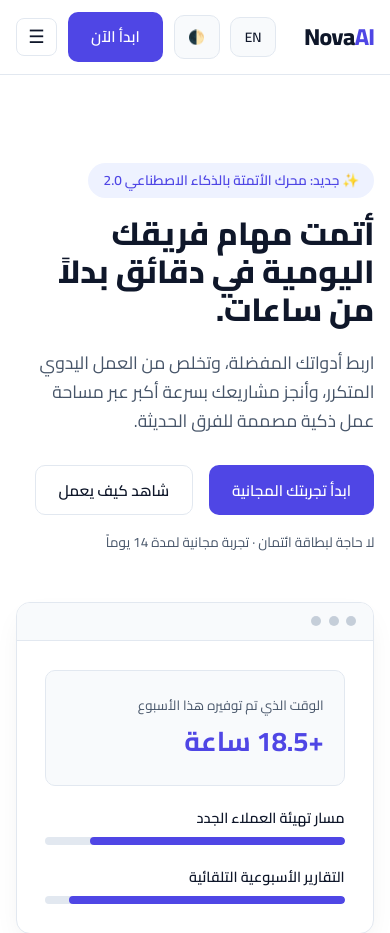
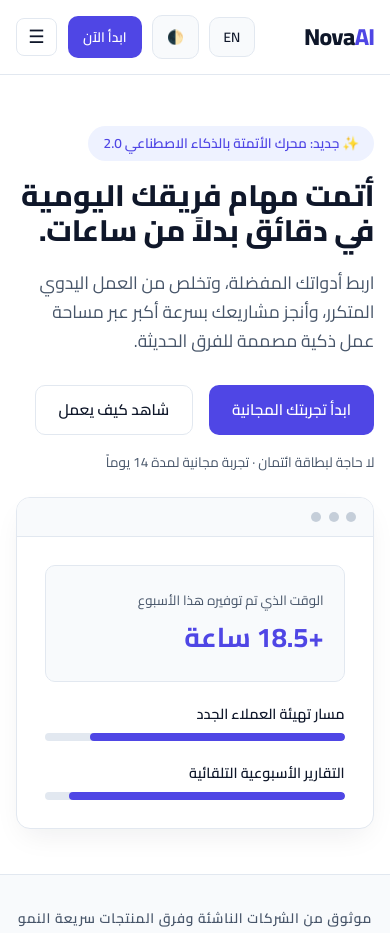
Before and after one commit to elhossaini/NovaAI-HTML-Template, a plain HTML site: page index.html in a window 390 px wide. Shown: the top 933 px of the page. Drawn offline with Linux system fonts and the light colour scheme; files that its build step writes are made by us from their sources.

Commit message:
Add files via upload

```diff
--- a/index.html
+++ b/index.html
@@ -12,7 +12,7 @@
   <link href="https://fonts.googleapis.com/css2?family=Cairo:wght@400;600;700;800&family=Inter:wght@400;500;600;700;800&display=swap" rel="stylesheet" />
 
   <!-- Stylesheet -->
-  <link rel="stylesheet" href="assets/css/style.css" />
+  <link rel="stylesheet" href="style.css" />
 </head>
 <body>
 
@@ -29,10 +29,10 @@
       </nav>
 
       <div class="nav-actions">
-        <a href="../01-English-LTR/index.html" class="btn btn-ghost" title="التبديل للنسخة الإنجليزية">EN</a>
-        <button class="btn btn-ghost" id="themeToggle" aria-label="تبديل الوضع الليلي">🌓</button>
+        <a href="#" class="btn btn-ghost" title="التبديل للنسخة الإنجليزية">EN</a>
+        <button class="btn btn-ghost" id="themeToggle" aria-label="Toggle Dark Mode">🌓</button>
         <a href="#pricing" class="btn btn-primary">ابدأ الآن</a>
-        <button class="menu-toggle" id="menuToggle" aria-label="القائمة">☰</button>
+        <button class="menu-toggle" id="menuToggle" aria-label="Toggle Menu">☰</button>
       </div>
     </div>
   </header>
@@ -44,9 +44,7 @@
         <div class="hero-content">
           <span class="badge">✨ جديد: محرك الأتمتة بالذكاء الاصطناعي 2.0</span>
           <h1>أتمت مهام فريقك اليومية في دقائق بدلاً من ساعات.</h1>
-          <p>
-            اربط أدواتك المفضلة، وتخلص من العمل اليدوي المتكرر، وأنجز مشاريعك بسرعة أكبر عبر مساحة عمل ذكية مصممة للفرق الحديثة.
-          </p>
+          <p>اربط أدواتك المفضلة، وتخلص من العمل اليدوي المتكرر، وأنجز مشاريعك بسرعة أكبر عبر مساحة عمل ذكية مصممة للفرق الحديثة.</p>
           <div class="hero-buttons">
             <a href="#pricing" class="btn btn-primary">ابدأ تجربتك المجانية</a>
             <a href="#how-it-works" class="btn btn-outline">شاهد كيف يعمل</a>
@@ -106,31 +104,26 @@
             <h3>إعداد فوري</h3>
             <p>أطلق أول مسار عمل مؤتمت في أقل من 3 دقائق باستخدام قوالب جاهزة للاستخدام.</p>
           </article>
-
           <article class="card">
             <div class="icon">🔒</div>
             <h3>أمان بمستوى المؤسسات</h3>
             <p>تشفير كامل وصلاحيات مخصصة لكل عضو لحماية بيانات شركتك على مدار الساعة.</p>
           </article>
-
           <article class="card">
             <div class="icon">📊</div>
             <h3>تحليلات لحظية</h3>
             <p>تابع سرعة إنجاز الفريق والساعات التي تم توفيرها من لوحة تحكم واحدة واضحة.</p>
           </article>
-
           <article class="card">
             <div class="icon">🔌</div>
             <h3>أكثر من 100 تكامل</h3>
             <p>اربط Slack وNotion وGoogle Workspace وGitHub وStripe دون كتابة سطر كود واحد.</p>
           </article>
-
           <article class="card">
             <div class="icon">🤖</div>
             <h3>مشغّلات ذكاء اصطناعي</h3>
             <p>توجيه المهام تلقائياً، تلخيص التحديثات، وتصنيف الطلبات الواردة بدقة عالية.</p>
           </article>
-
           <article class="card">
             <div class="icon">🌍</div>
             <h3>تعاون سلس للفريق</h3>
@@ -182,9 +175,7 @@
             <div class="price">$0<span>/شهرياً</span></div>
             <p class="price-desc">للأفراد وتجربة الأفكار الأولية.</p>
             <ul>
-              <li>✓ حتى 3 مسارات عمل نشطة</li>
-              <li>✓ لوحة تحليلات أساسية</li>
-              <li>✓ دعم المجتمع</li>
+              <li>✓ حتى 3 مسارات عمل نشطة</li><li>✓ لوحة تحليلات أساسية</li><li>✓ دعم المجتمع</li>
             </ul>
             <a href="#" class="btn btn-outline full">ابدأ مجاناً</a>
           </div>
@@ -195,10 +186,7 @@
             <div class="price">$29<span>/شهرياً</span></div>
             <p class="price-desc">للشركات الناشئة والفرق المتنامية.</p>
             <ul>
-              <li>✓ مسارات عمل غير محدودة</li>
-              <li>✓ مشغّلات ذكاء اصطناعي متقدمة</li>
-              <li>✓ دعم فني سريع عبر البريد والمحادثة</li>
-              <li>✓ إدارة صلاحيات وأدوار الفريق</li>
+              <li>✓ مسارات عمل غير محدودة</li><li>✓ مشغّلات ذكاء اصطناعي متقدمة</li><li>✓ دعم فني سريع عبر البريد والمحادثة</li><li>✓ إدارة صلاحيات وأدوار الفريق</li>
             </ul>
             <a href="#" class="btn btn-primary full">ابدأ تجربة 14 يوماً مجاناً</a>
           </div>
@@ -208,9 +196,7 @@
             <div class="price">$79<span>/شهرياً</span></div>
             <p class="price-desc">للمؤسسات التي تحتاج تحكماً كاملاً.</p>
             <ul>
-              <li>✓ تسجيل دخول موحد SSO وسجلات تدقيق</li>
-              <li>✓ مدير حساب مخصص</li>
-              <li>✓ ضمان استقرار الخدمة بنسبة 99.9%</li>
+              <li>✓ تسجيل دخول موحد SSO وسجلات تدقيق</li><li>✓ مدير حساب مخصص</li><li>✓ ضمان استقرار الخدمة بنسبة 99.9%</li>
             </ul>
             <a href="#" class="btn btn-outline full">تواصل مع المبيعات</a>
           </div>
@@ -231,14 +217,12 @@
             <p>نعم، يمكنك الترقية أو تخفيض الباقة أو إلغاء الاشتراك في أي وقت من إعدادات الفوترة دون أي رسوم خفية.</p>
           </div>
         </div>
-
         <div class="faq-item">
           <button class="faq-question">هل أحتاج إلى خبرة برمجية لبناء مسارات العمل؟ <span>+</span></button>
           <div class="faq-answer">
             <p>إطلاقاً. الواجهة المرئية والقوالب الجاهزة تتيح لأي عضو في فريقك إطلاق الأتمتة خلال دقائق معدودة.</p>
           </div>
         </div>
-
         <div class="faq-item">
           <button class="faq-question">هل بيانات شركتي مشفرة وآمنة؟ <span>+</span></button>
           <div class="faq-answer">
@@ -272,6 +256,6 @@
     </div>
   </footer>
 
-  <script src="assets/js/main.js"></script>
+  <script src="main.js"></script>
 </body>
 </html>
--- a/style.css
+++ b/style.css
@@ -32,13 +32,18 @@
   --shadow: 0 12px 30px -8px rgba(0, 0, 0, 0.45);
 }
 
-* {
+*,
+*::before,
+*::after {
   box-sizing: border-box;
   margin: 0;
   padding: 0;
 }
 
-html {
+html,
+body {
+  max-width: 100%;
+  overflow-x: hidden;
   scroll-behavior: smooth;
 }
 
@@ -78,6 +83,7 @@ a {
   transition: all 0.2s ease;
   border: 1px solid transparent;
   font-family: inherit;
+  max-width: 100%;
 }
 
 .btn-primary {
@@ -132,12 +138,14 @@ a {
   align-items: center;
   justify-content: space-between;
   height: 74px;
+  gap: 0.75rem;
 }
 
 .logo {
   font-size: 1.45rem;
   font-weight: 800;
   letter-spacing: -0.02em;
+  flex-shrink: 0;
 }
 
 .logo span {
@@ -159,6 +167,7 @@ a {
   display: flex;
   align-items: center;
   gap: 0.65rem;
+  flex-shrink: 0;
 }
 
 .menu-toggle {
@@ -196,16 +205,18 @@ a {
 }
 
 .hero h1 {
-  font-size: clamp(2rem, 4.2vw, 3.2rem);
+  font-size: clamp(1.85rem, 4.2vw, 3.2rem);
   line-height: 1.18;
   margin-bottom: 1.25rem;
   font-weight: 800;
+  overflow-wrap: break-word;
 }
 
 .hero p {
   color: var(--text-muted);
   font-size: 1.1rem;
   margin-bottom: 1.85rem;
+  overflow-wrap: break-word;
 }
 
 .hero-buttons {
@@ -226,6 +237,7 @@ a {
   border-radius: var(--radius);
   box-shadow: var(--shadow);
   overflow: hidden;
+  max-width: 100%;
 }
 
 .mockup-header {
@@ -309,7 +321,7 @@ a {
   display: flex;
   justify-content: center;
   flex-wrap: wrap;
-  gap: 2.5rem;
+  gap: 1.5rem 2.5rem;
   font-weight: 700;
   font-size: 1.1rem;
   color: var(--text-muted);
@@ -332,7 +344,7 @@ a {
 }
 
 .section-header h2 {
-  font-size: clamp(1.65rem, 3vw, 2.25rem);
+  font-size: clamp(1.6rem, 3vw, 2.25rem);
   margin-bottom: 0.65rem;
   font-weight: 800;
 }
@@ -358,6 +370,7 @@ a {
   border-radius: var(--radius);
   padding: 2rem;
   transition: transform 0.2s ease, border-color 0.2s ease;
+  min-width: 0;
 }
 
 .card:hover,
@@ -548,11 +561,16 @@ a {
 
 /* ================= RESPONSIVE ================= */
 @media (max-width: 900px) {
+  .hero {
+    padding: 3.2rem 0 2.8rem;
+  }
+
   .hero-grid,
   .features-grid,
   .steps-grid,
   .pricing-grid {
     grid-template-columns: 1fr;
+    gap: 1.5rem;
   }
 
   .nav-links {
@@ -562,6 +580,7 @@ a {
     inset-inline: 0;
     background: var(--surface);
     flex-direction: column;
+    gap: 1rem;
     padding: 1.5rem;
     border-bottom: 1px solid var(--border);
   }
@@ -573,4 +592,9 @@ a {
   .menu-toggle {
     display: inline-block;
   }
+
+  .nav-actions .btn-primary {
+    padding: 0.55rem 0.9rem;
+    font-size: 0.85rem;
+  }
 }
```
